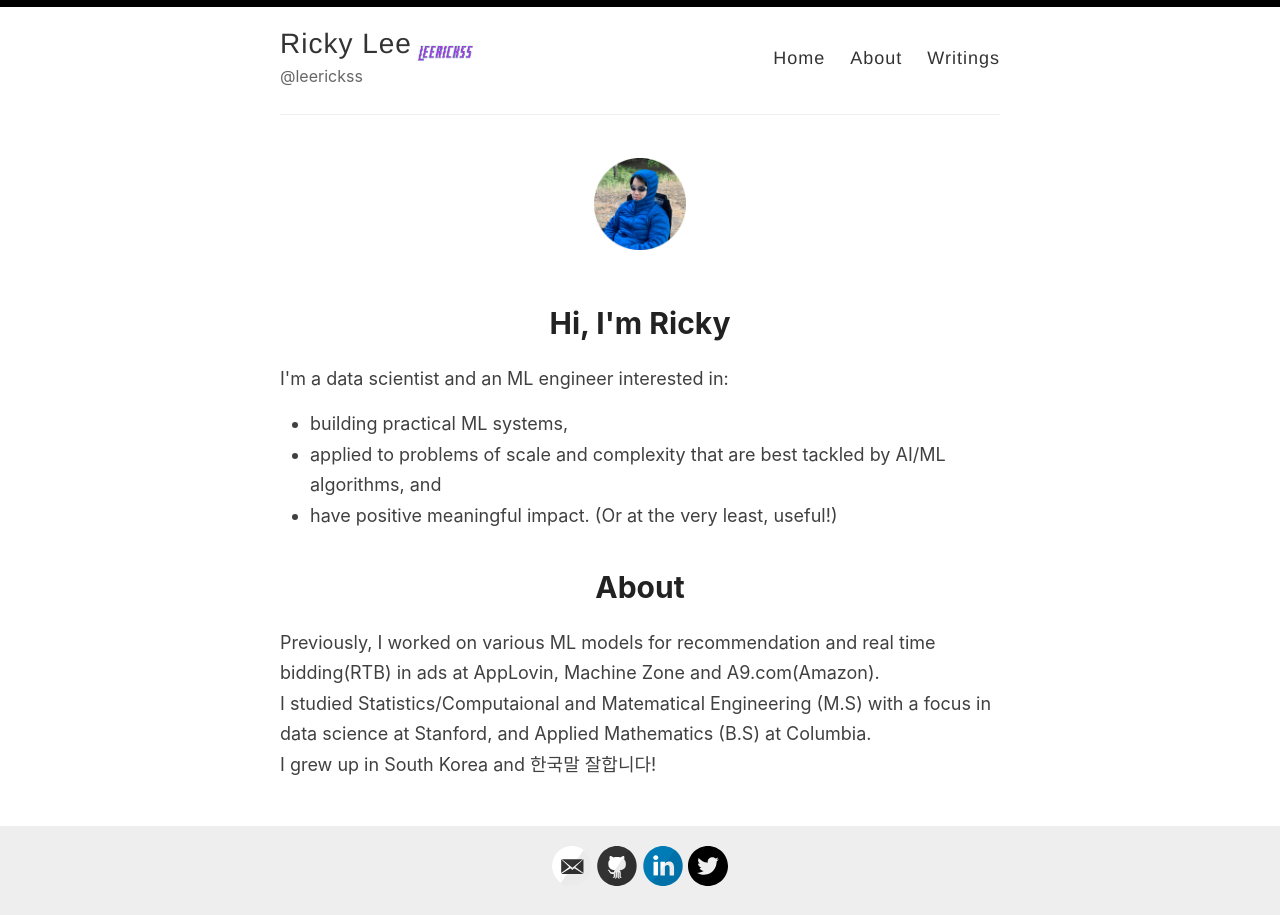
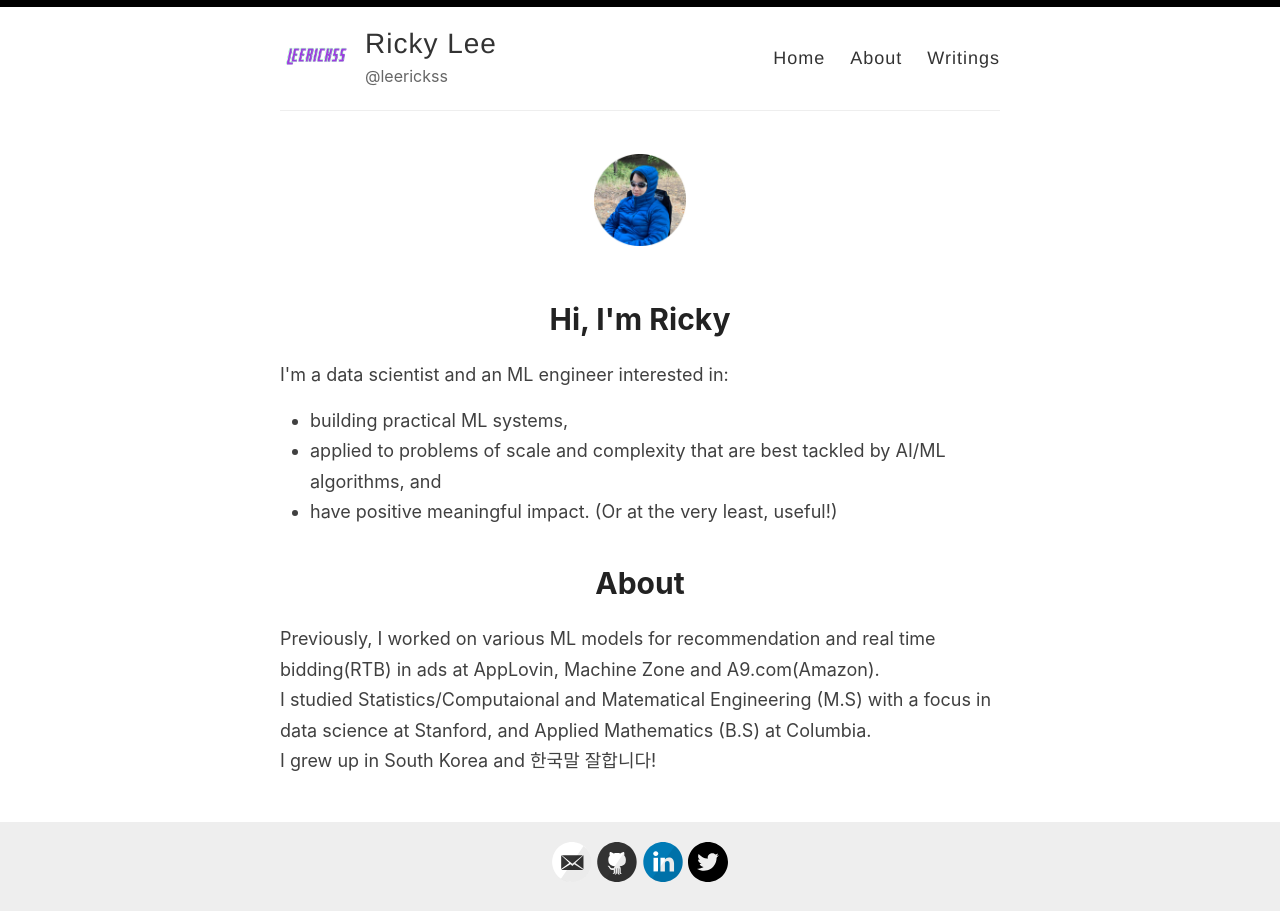
Before and after one commit to leerickss/leerickss.com, a Jekyll site: the page built from index.html, in a window 1280 px wide. Built offline with Jekyll 4.4.1, drawn with Linux system fonts in a browser that asks for light colours; the list of posts is cut into pages by our own code.

Commit message:
site-logo renaming in css

```diff
--- a/_layouts/landing.html
+++ b/_layouts/landing.html
@@ -21,7 +21,7 @@
         <div class="container">
           <header class="masthead clearfix">
             <!-- logo image at the top left -->
-            <a href="{{ site.baseurl }}/" class="site-logo"><img width="64" src="{{ site.baseurl }}{{ site.logo}}" alt="{{ site.title }}" /></a>
+            <a href="{{ site.baseurl }}/" class="site-logo"><img src="{{ site.baseurl }}{{ site.logo}}" alt="{{ site.title }}" width="64" /></a>
 
             <div class="site-info">
               <h1 class="site-name"><a href="{{ site.baseurl }}/">{{ site.name }}</a></h1>
@@ -46,9 +46,7 @@
       <div class="wrapper-main">
         <div id="main" role="main" class="container">
             <div class="center" style="text-align: center">
-              <!-- <img class ="circular" width=128 style="display:block" align="middle" src={{site.avatar}} /></a> -->
               <img class="circular" width="128" style="display: block; margin: 0 auto;" src="{{ site.avatar }}" />
-              <!-- <h1 class="title">Hi, I'm Ricky</h1> -->
             </div>
             {{ content }}
         </div>
--- a/assets/style.scss
+++ b/assets/style.scss
@@ -277,7 +277,7 @@ p > img {
   }
 }
 
-.site-avatar {
+.site-logo {
   float: left;
   width: 70px;
   height: 70px;
```
